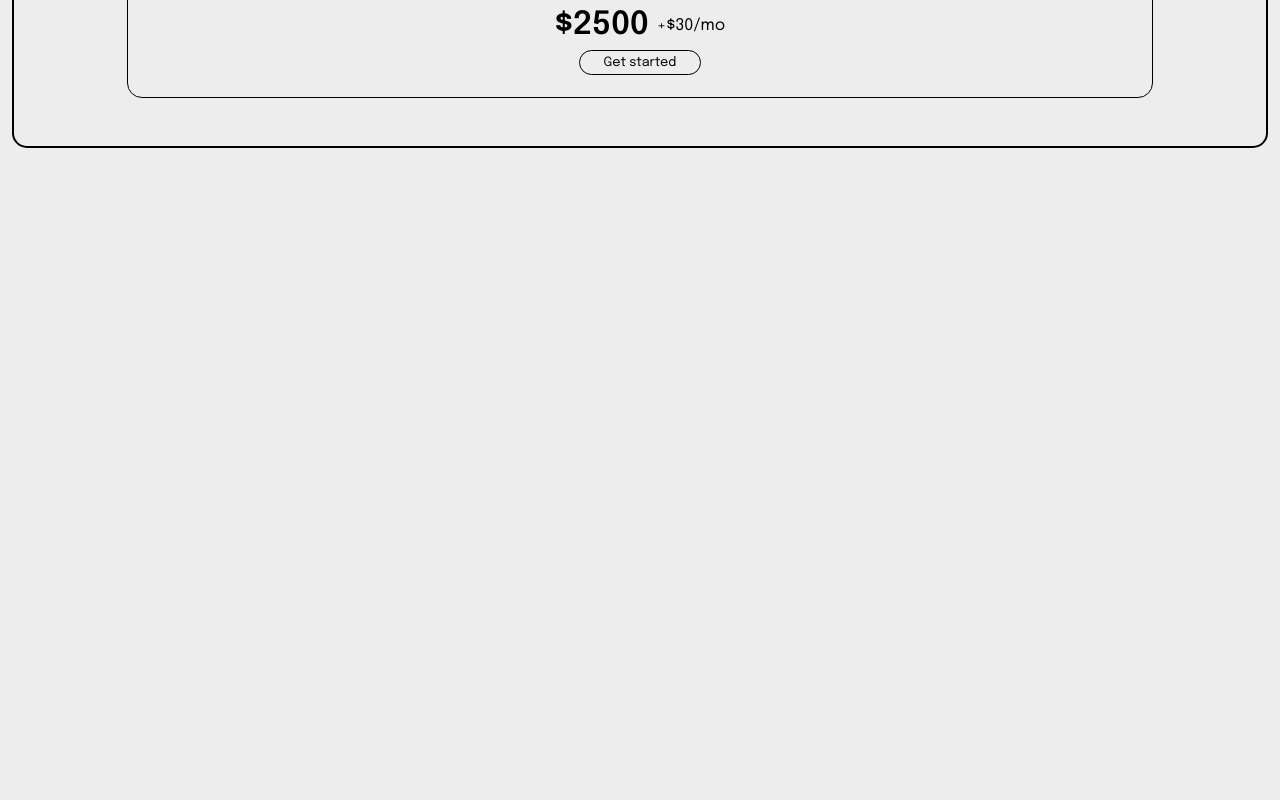
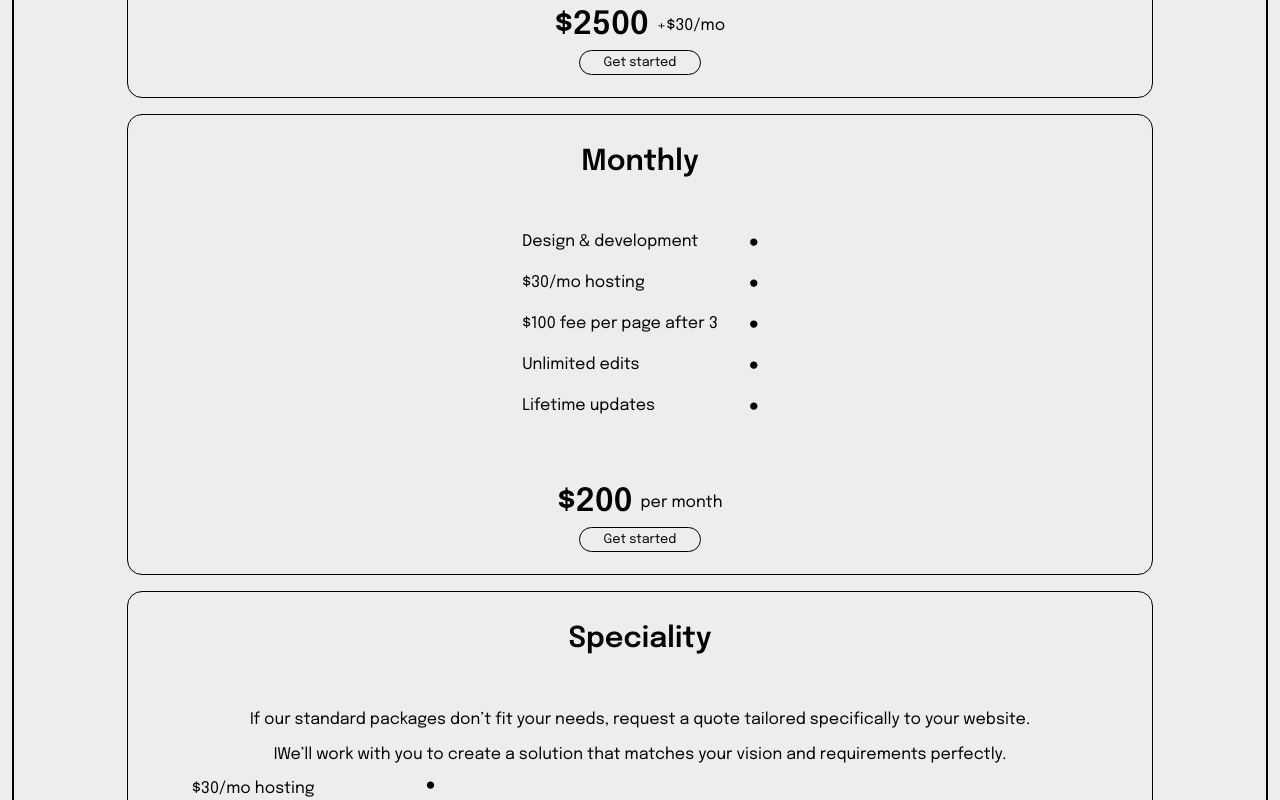
Before and after one commit to cel004/pixcel, a React (Vite) app: page / in a window 1280 px wide. Shown: the part 2760-3560 px from the top of the page. Before the commit the page ends 2920 px from the top, so only its background shows below. Built offline with nearby package versions, Linux system fonts and the light colour scheme.

Commit message:
Complete Packages section

```diff
--- a/src/Pages/Header.jsx
+++ b/src/Pages/Header.jsx
@@ -32,7 +32,7 @@ function Header() {
         </div>
       </div>
       <div className={styles.buttonContainer}>
-        <Button link="#" button="Get started" />
+        <Button link="#" buttonText="Get started" />
       </div>
       </>
     )
--- a/src/Pages/Package.jsx
+++ b/src/Pages/Package.jsx
@@ -9,12 +9,30 @@ function Package(){
             <div className={styles.container}>
                 <Title>Packages</Title>
                 <PackageCard title="Lump Sum" price="$2500" monthly="+$30/mo">
-                    <ul className={styles.features}>
+                    <ul className={styles.lumpsum}>
                         <li>Design & development</li>
                         <li>$30/mo hosting</li>
                         <li>$100 fee per page after 3</li>
                         <li>Unlimited edits</li>
                         <li>Lifetime updates</li>
+                    </ul>
+                </PackageCard>
+                <PackageCard title="Monthly" price="$200" monthly="per month">
+                    <ul className={styles.monthly}>
+                        <li>Design & development</li>
+                        <li>$30/mo hosting</li>
+                        <li>$100 fee per page after 3</li>
+                        <li>Unlimited edits</li>
+                        <li>Lifetime updates</li>
+                    </ul>
+                </PackageCard>
+                <PackageCard title="Speciality" price="$2000" monthly="starting" buttonText="Get a quote">
+                    <ul className={styles.speciality}>
+                        <p>If our standard packages don’t fit your needs,
+                            request a quote tailored specifically to your website. </p>
+                        <p>IWe’ll work with you to create a solution that matches
+                            your vision and requirements perfectly.</p>
+                        <li>$30/mo hosting</li>
                     </ul>
                 </PackageCard>
             </div>
--- a/src/Pages/Package.module.css
+++ b/src/Pages/Package.module.css
@@ -5,26 +5,47 @@
     flex-direction: column;
 }
 
-.features {
+.lumpsum, .monthly, .speciality {
     list-style: none;
     padding: 0;
 }
 
-.features li {
+.lumpsum li, .monthly li{
     display: flex;
     justify-content: space-between;
     align-items: center;
     margin-bottom: 0.5rem;
 }
 
-.features li::after {
+.speciality {
+    display: flex;
+    flex-direction: column;
+    align-items: center;
+    padding: 0rem 1.5rem 0rem 1.5rem;
+    width: 70vw;
+}
+
+.speciality li {
+    display: flex;
+    justify-content: space-between;
+    margin-right: auto;
+}
+
+.speciality li::after{
+    content: "⬤";
+    color: #000000;
+    font-size: 0.45rem;
+    margin-left: 7rem;
+}
+
+.lumpsum li::after, .monthly li::after{
     content: "⬤";
     color: #000000;
     font-size: 0.45rem;
     margin-left: 2rem;
 }
 
-.features li:nth-last-child(-n+2)::after {
+.lumpsum li:nth-last-child(-n+2)::after {
     content: "〇";
     color: #000000;
     font-size: 0.45rem;
--- a/src/components/PackageCard/PackageCard.jsx
+++ b/src/components/PackageCard/PackageCard.jsx
@@ -2,7 +2,7 @@ import styles from './PackageCard.module.css';
 import Button from '../Button/Button.jsx'
 
 
-function PackageCard({ title, children, price, monthly }) {
+function PackageCard({ title, children, price, monthly, buttonText = "Get started" }) {
   return (
     <div className={styles.card}>
         <div className={styles.container}>
@@ -14,7 +14,7 @@ function PackageCard({ title, children, price, monthly }) {
                   <h4 className={styles.monthly}>{monthly}</h4>
                 </div>
                 <div className={styles.buttonContainer}>
-                  <Button link="#" button="Get started" />
+                  <Button link="#" buttonText={buttonText}/>
                 </div>
             </div>
         </div>
```
